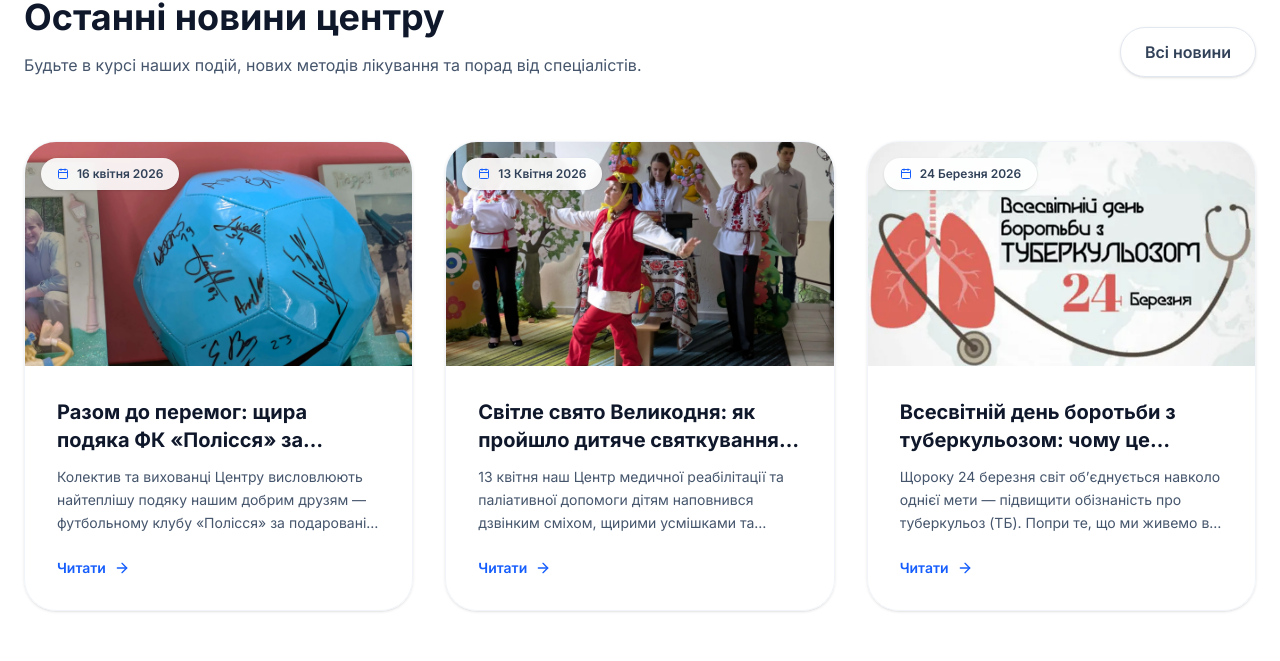
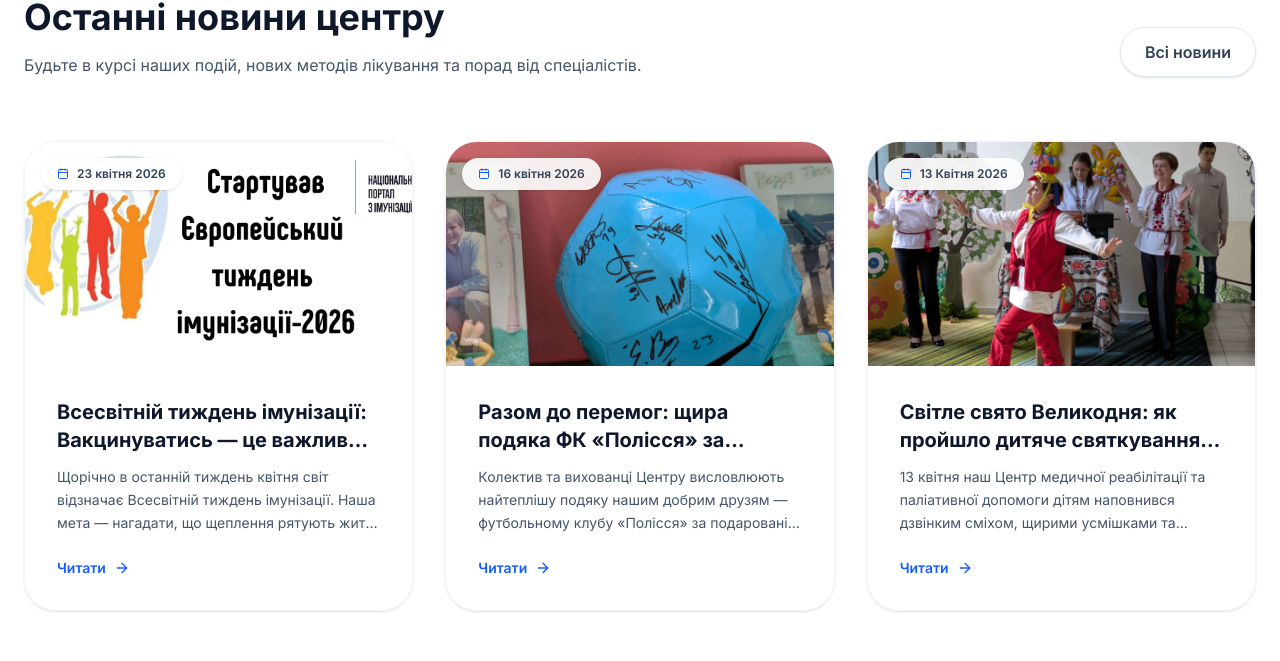
Before and after one commit to BrownyOFF/clinic, a Next.js app: page / in a window 1280 px wide. Shown: the part 3918-4579 px from the top of the page. Built offline with nearby package versions, Linux system fonts and the light colour scheme.

Commit message:
vacination news

```diff
--- a/app/data/news.ts
+++ b/app/data/news.ts
@@ -1,6 +1,36 @@
 // data/news.ts
 
 export const newsData = [
+  // Тиждень вакцинації
+  {
+    slug: "vaccination-week-2026",
+    title: "Всесвітній тиждень імунізації: Вакцинуватись — це важливо і зовсім не страшно!",
+    date: "23 квітня 2026",
+    excerpt: "Щорічно в останній тиждень квітня світ відзначає Всесвітній тиждень імунізації. Наша мета — нагадати, що щеплення рятують життя та формують колективний імунітет.",
+    image: "/images/news/vacination.webp",
+    content: [
+      {
+        type: "paragraph",
+        value: "Щорічно в останній тиждень квітня у світі відзначають <strong>Всесвітній тиждень імунізації</strong>. Мета цієї кампанії — підкреслити важливість вакцин для захисту людей різного віку від хвороб, яким можна запобігти."
+      },
+      {
+        type: "paragraph",
+        value: "Багато батьків досі відчувають тривогу перед вакцинацією своїх дітей. Ми хочемо запевнити: <strong>щеплення — це безпечно і зовсім не страшно!</strong> Сучасні вакцини проходять багатоетапні клінічні дослідження і суворий контроль якості. Вони діють як своєрідне «тренування» для імунної системи: вчать її розпізнавати небезпечні віруси та бактерії, щоб при реальній зустрічі організм був готовий дати швидку та потужну відсіч."
+      },
+      {
+        type: "heading",
+        value: "Чому вакцинація стосується кожного з нас?"
+      },
+      {
+        type: "paragraph",
+        value: "Вакцинація — це не лише індивідуальний захист, але й турбота про суспільство загалом. Коли більшість людей мають щеплення, формується так званий <strong>колективний імунітет</strong>. Завдяки йому інфекціям стає вкрай важко поширюватися. Таким чином ми захищаємо найбільш вразливих: немовлят, літніх людей та тих, хто через важкі захворювання не може отримати щеплення."
+      },
+      {
+        type: "paragraph",
+        value: "Зробіть крок назустріч безпечному майбутньому! Перевірте Національний календар профілактичних щеплень вашої дитини, проконсультуйтесь із сімейним лікарем чи педіатром та не відкладайте візит до медичного закладу."
+      }
+    ]
+  },
 
   // Подяка поліссю
   {
--- a/app/data/newsEn.ts
+++ b/app/data/newsEn.ts
@@ -1,6 +1,37 @@
 // data/newsEn.ts
 
 export const newsDataEn = [
+  // Vaccination week
+  {
+    slug: "vaccination-week-2026",
+    title: "World Immunization Week: Vaccination is Important and Not Scary at All!",
+    date: "23 April 2026",
+    excerpt: "Every year in the last week of April, the world observes World Immunization Week. Our goal is to remind you that vaccines save lives and help build herd immunity.",
+    image: "/images/news/vacination.webp",
+    content: [
+      {
+        type: "paragraph",
+        value: "Every year during the last week of April, the world observes <strong>World Immunization Week</strong>. The goal of this campaign is to highlight the importance of vaccines in protecting people of all ages against vaccine-preventable diseases."
+      },
+      {
+        type: "paragraph",
+        value: "Many parents still feel anxious about vaccinating their children. We want to reassure you: <strong>vaccination is safe and not scary at all!</strong> Modern vaccines undergo multi-stage clinical trials and strict quality control. They act as a kind of 'training' for the immune system: teaching it to recognize dangerous viruses and bacteria so that in case of a real encounter, the body is ready to fight back effectively."
+      },
+      {
+        type: "heading",
+        value: "Why does vaccination concern everyone?"
+      },
+      {
+        type: "paragraph",
+        value: "Vaccination is not only about individual protection but also about caring for society as a whole. When the majority of people are vaccinated, so-called <strong>herd immunity</strong> is formed. Thanks to it, it becomes extremely difficult for infections to spread. Thus, we protect the most vulnerable: infants, the elderly, and those who cannot be vaccinated due to severe medical conditions."
+      },
+      {
+        type: "paragraph",
+        value: "Take a step towards a safe future! Check your child's vaccination schedule, consult with your family doctor or pediatrician, and do not delay your visit. Together, we can protect the health of our children!"
+      }
+    ]
+  },
+
   // Подяка поліссю
   {
     slug: "podyaka-fk-polissya",
```
Also changed, not shown: public/images/news/vacination.webp (added).
